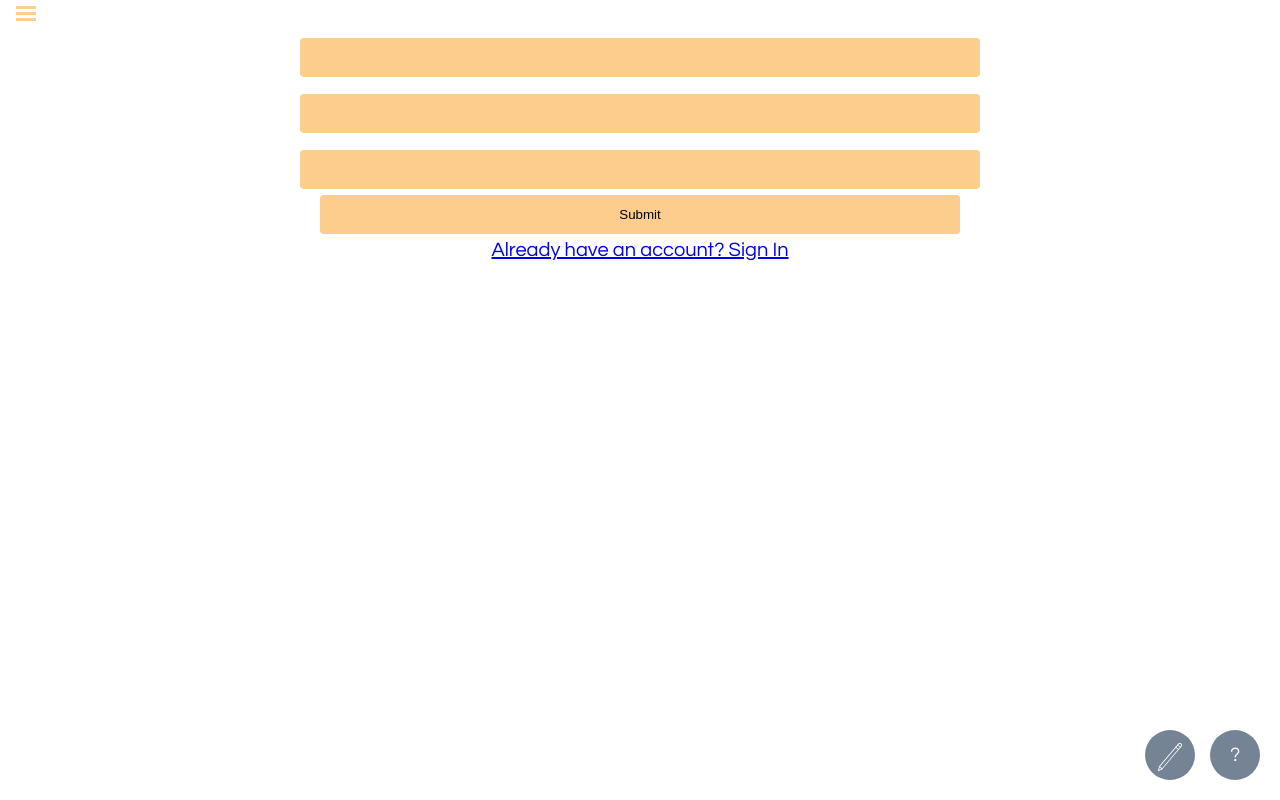
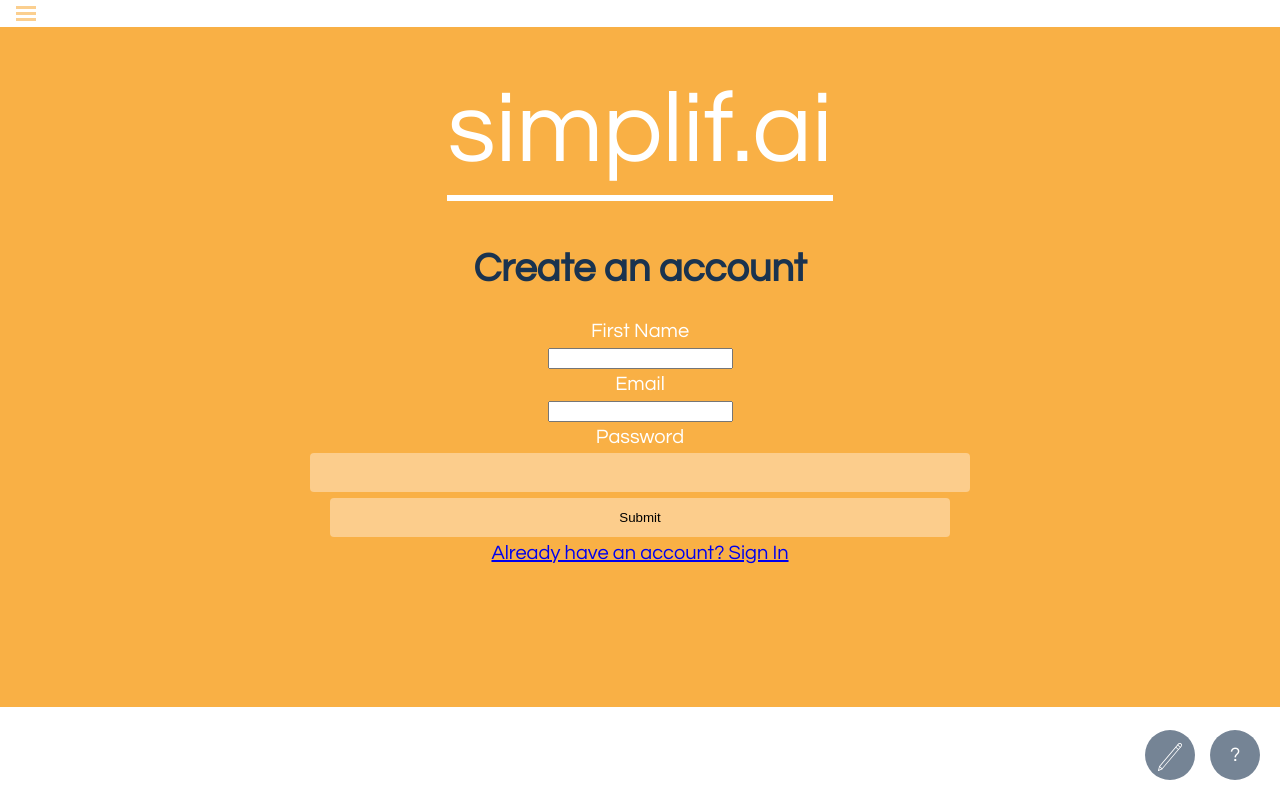
Before and after one commit to simplif-ai/application, a React (Create React App) app in the folder Frontend/: page /register in a window 1280 px wide. Built offline with nearby package versions, Linux system fonts and the light colour scheme; no server answers.

Commit message:
add register api call to create account

```diff
--- a/Frontend/src/pages/login/Login.js
+++ b/Frontend/src/pages/login/Login.js
@@ -19,21 +19,19 @@
       password: e.target.password,
     }
     console.log('req', req);
-    // let d = new FormData();
-    // d.append('email', e.target.email);
-    // d.append('password', e.target.password);
-    // return apiFetch('login',{
-    //     method: 'POST',
-    //     body: d
-    // }).then((response) => response.json())
-    //     .then((json) => {
-    //       if(json.success === false) {
-    //           console.log('error', json.message);
-    //       }
-    //       else {
-    //         console.log('json',json);
-    //       }
-    //     });
+    return apiFetch('login',{
+        method: 'POST',
+        body: req
+    }).then((response) => response.json())
+        .then((json) => {
+          console.log('response', json);
+          if(json.success === false) {
+              console.log('error', json.message);
+          }
+          else {
+            console.log('json',json);
+          }
+        });
   };
   render() {
     return (
@@ -44,7 +42,6 @@
         <div className="loginbox">
             <LoginForm login={this.handleSubmit} error={this.state.error} />
         </div>
-        <label> or </label>
       </div>
     );
   }
--- a/Frontend/src/pages/login/LoginForm.js
+++ b/Frontend/src/pages/login/LoginForm.js
@@ -12,6 +12,8 @@
     <input type="password" name="password" required />
     <input type="submit" name="submit" value="submit" style={{"color":"#1A334F"}} />
     <a href="/request-password-reset">Forgot your password?</a>
+    <br/>
+    <a href="/register">Create an Account</a>
   </form>
 );
 
--- a/Frontend/src/pages/login/Register.js
+++ b/Frontend/src/pages/login/Register.js
@@ -1,16 +1,52 @@
-import React from 'react';
+import React, { Component } from 'react';
+import apiFetch from '../../utils/api.js';
+import '../../css/login.css';
 
-const Register = ({ login }) => (
-  <form onSubmit={login}>
-    <label placeholder="First Name" type="" htmlFor="email" />
-    <input type="email" name="email" required />
-    <label placeholder="email" type="" htmlFor="email" />
-    <input type="email" name="email" required />
-    <label placeholder="password" type="" htmlFor="password" />
-    <input type="password" name="password" required />
-    <input type="submit" value="Submit" />
-    <a href='/login'>Already have an account? Sign In</a>
-  </form>
-);
+class Register extends Component {
+  register = (e) => {
+    console.log('e.target',e.target.fname.value);
+    e.preventDefault();
+    const req = {
+      name: e.target.fname.value,
+      email: e.target.email.value,
+      password: e.target.password.value,
+      prefersEmailUpdates: false
+    }
+    console.log('req', req);
+    return apiFetch('createAccount',{
+        method: 'POST',
+        body: req
+    }).then((response) => response.json())
+        .then((json) => {
+          console.log('response', json);
+          if(json.success === false) {
+              console.log('error', json.message);
+          }
+          else {
+            console.log('register success json',json);
+          }
+        });
 
+  }
+  render() {
+    return (
+      <div className="page bgorange">
+        <div className="title logo">
+          simplif.ai
+        </div>
+        <h1>Create an account</h1>
+        <form onSubmit={this.register}>
+          <label htmlFor="fname">First Name</label>
+          <input type="text" name="fname" required />
+          <label htmlFor="email" >Email</label>
+          <input type="text" name="email" required />
+          <label htmlFor="password">Password</label>
+          <input type="password" name="password" required />
+          <input type="submit" value="Submit" />
+          <a href='/login'>Already have an account? Sign In</a>
+        </form>
+      </div>
+    );
+  }
+}
 export default Register;
```
